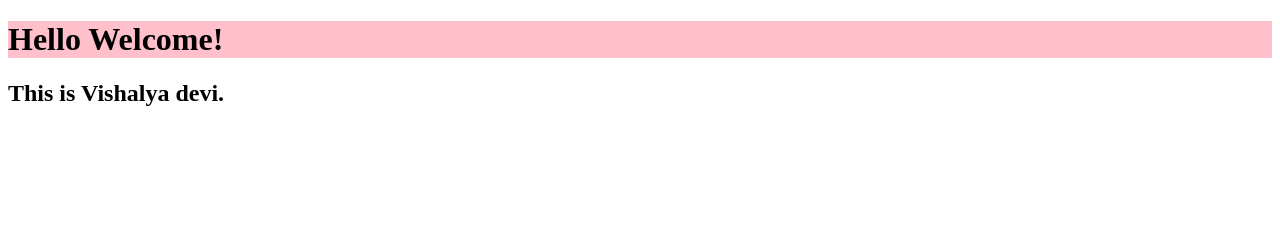
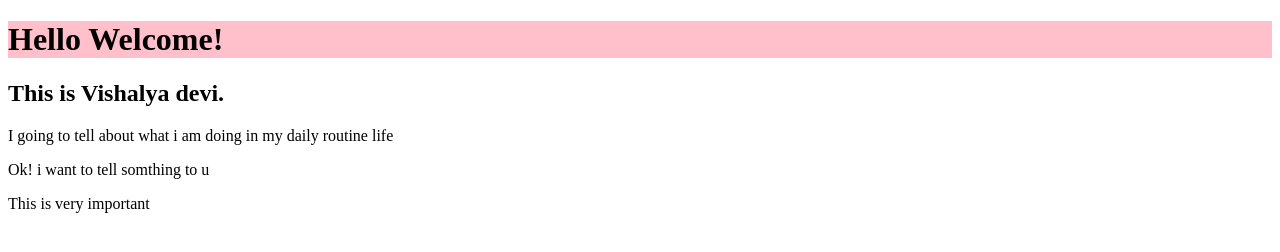
Before and after one commit to Vishalyadevi/sample, a plain HTML site: page index.html in a window 1280 px wide. Drawn offline with Linux system fonts and the light colour scheme.

Commit message:
feat:aded new line

```diff
--- a/index.html
+++ b/index.html
@@ -9,5 +9,9 @@
 <body>
     <h1>Hello Welcome!</h1>
     <h2>This is Vishalya devi.</h2>
+    <p>I going to tell about what i am doing in my daily routine life
+    </p>
+    <p>Ok! i want to tell somthing to u</p>
+    <p>This is very important</p>
 </body>
 </html>
```
